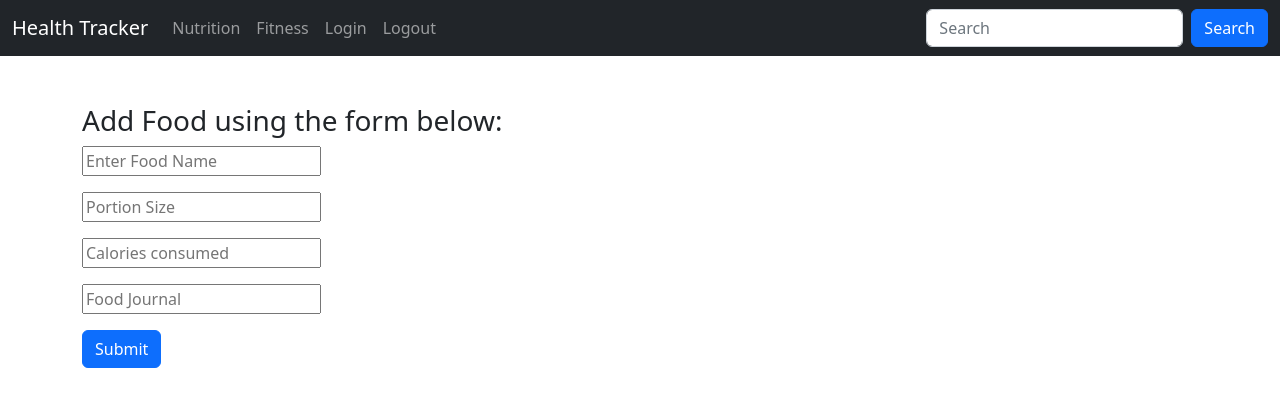
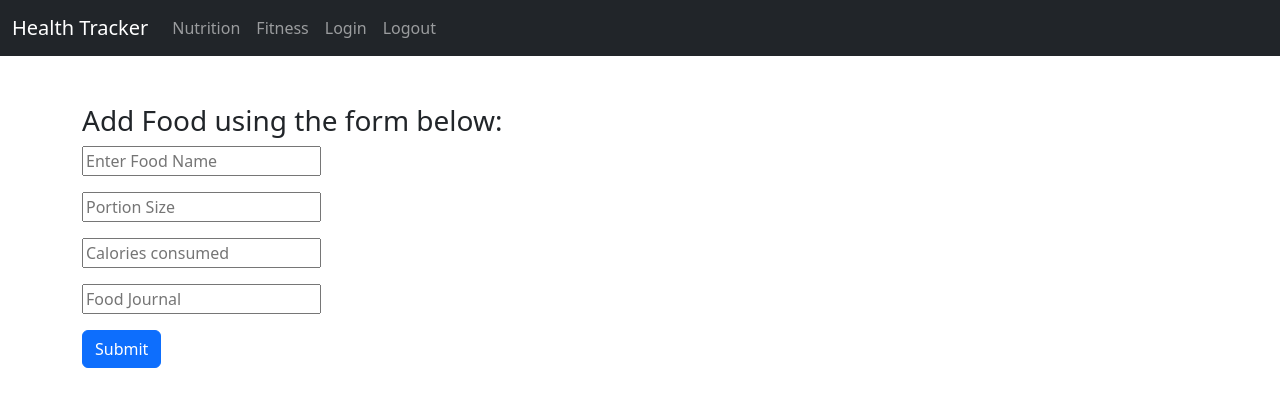
Before and after one commit to harperal/health_tracker, a Flask app: page /add_food/ in a window 1280 px wide. Shown: the top 407 px of the page. Run offline with Flask 2, Linux system fonts and the light colour scheme.

Commit message:
updated nav bar

```diff
--- a/templates/navbar.html
+++ b/templates/navbar.html
@@ -19,10 +19,6 @@
           <a class="nav-link" href="{{url_for('logout')}}">Logout</a>
         </li>
       </ul>
-      <form class="d-flex" role="search">
-        <input class="form-control me-2" type="search" placeholder="Search" aria-label="Search">
-        <button type="button" class="btn btn-primary">Search</button>
-      </form>
     </div>
   </div>
 </nav>
```
